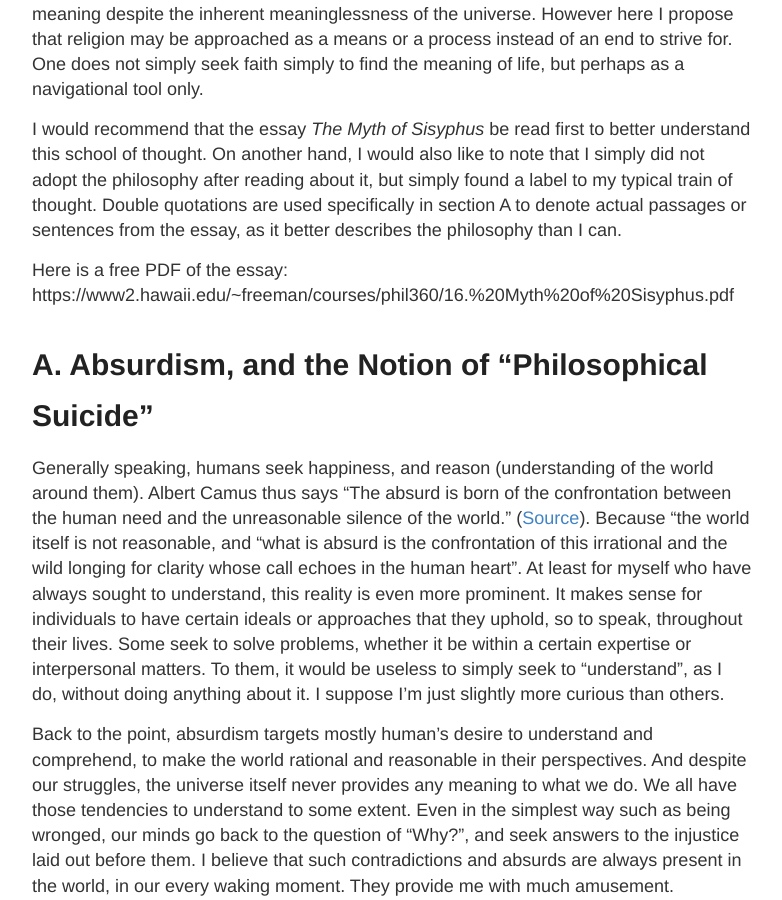
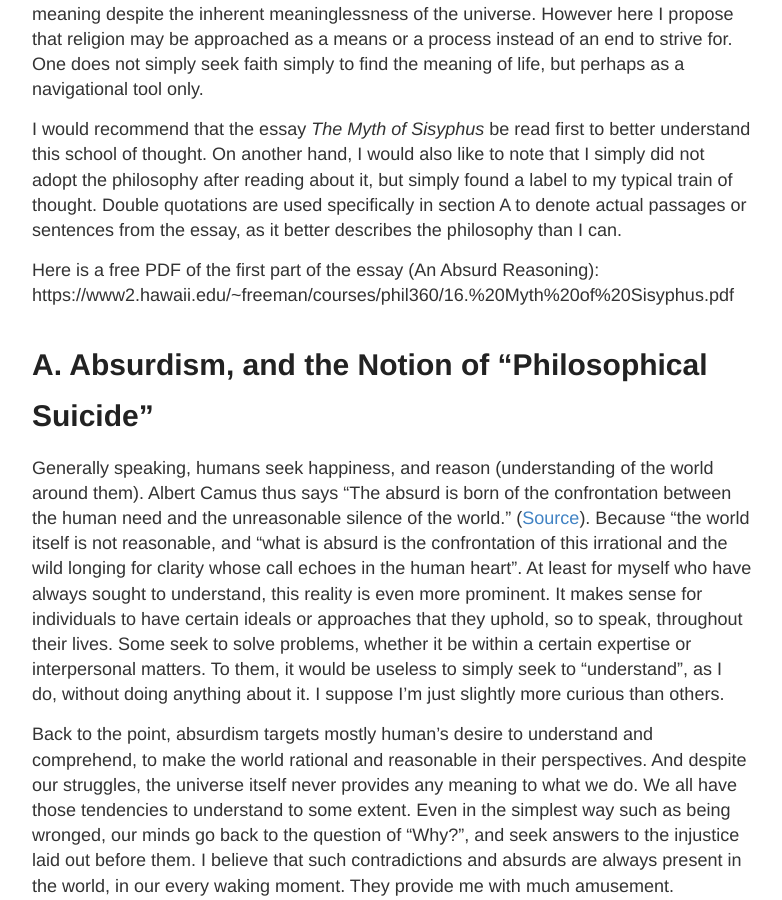
Before and after one commit to theduckshepherd/theduckshepherd.github.io, a Jekyll site: the page built from _posts/2024-04-06-discussion-the-myth-of-sisyphus-on-philosophical-suicide.md, in a window 1280 px wide and 900 px high, scrolled down 478 px. Shown: the whole window, without its empty margins (248-1030 px from the left). Built offline with Jekyll 4.4.1, drawn with Linux system fonts in a browser that asks for light colours.

Commit message:
Update 2024-04-06-discussion-the-myth-of-sisyphus-on-philosophical-suicide.md

```diff
--- a/_posts/2024-04-06-discussion-the-myth-of-sisyphus-on-philosophical-suicide.md
+++ b/_posts/2024-04-06-discussion-the-myth-of-sisyphus-on-philosophical-suicide.md
@@ -3,13 +3,13 @@ layout: post
 title: "Discussion: The Myth of Sisyphus - On Philosophical Suicide"
 category: Discussion
 ---
-<!-- Word count: 4,394 -->
+<!-- Word count: 4,397 -->
 
 For those who are familiar with the concept of 'absurdism', mainly attributed to the French philosopher Albert Camus, one would be presented with "The absurdity of existence raises the question of suicide and the meaning of life" being the only serious philosophical problem, "judging whether life is or is not worth living amounts to answering the fundamental question of philosophy". In his work *The Myth of Sisyphus* ([Source][sisyphus]), Camus decried that a "leap of faith", that is, religion as a solution to the absurd, would be considered a "philosophical suicide". In this sense religion is represented as an end, or an inexplainable solution that leads a person to no longer revolt against the absurd, to find meaning despite the inherent meaninglessness of the universe. However here I propose that religion may be approached as a means or a process instead of an end to strive for. One does not simply seek faith simply to find the meaning of life, but perhaps as a navigational tool only.
 
 I would recommend that the essay _The Myth of Sisyphus_ be read first to better understand this school of thought. On another hand, I would also like to note that I simply did not adopt the philosophy after reading about it, but simply found a label to my typical train of thought. Double quotations are used specifically in section A to denote actual passages or sentences from the essay, as it better describes the philosophy than I can.
 
-Here is a free PDF of the essay: https://www2.hawaii.edu/~freeman/courses/phil360/16.%20Myth%20of%20Sisyphus.pdf
+Here is a free PDF of the first part of the essay (An Absurd Reasoning): https://www2.hawaii.edu/~freeman/courses/phil360/16.%20Myth%20of%20Sisyphus.pdf
 
 # A. Absurdism, and the Notion of "Philosophical Suicide"
 Generally speaking, humans seek happiness, and reason (understanding of the world around them). Albert Camus thus says "The absurd is born of the confrontation between the human need and the unreasonable silence of the world." ([Source][sisyphus]). Because "the world itself is not reasonable, and "what is absurd is the confrontation of this irrational and the wild longing for clarity whose call echoes in the human heart". At least for myself who have always sought to understand, this reality is even more prominent. It makes sense for individuals to have certain ideals or approaches that they uphold, so to speak, throughout their lives. Some seek to solve problems, whether it be within a certain expertise or interpersonal matters. To them, it would be useless to simply seek to "understand", as I do, without doing anything about it. I suppose I'm just slightly more curious than others.
```
